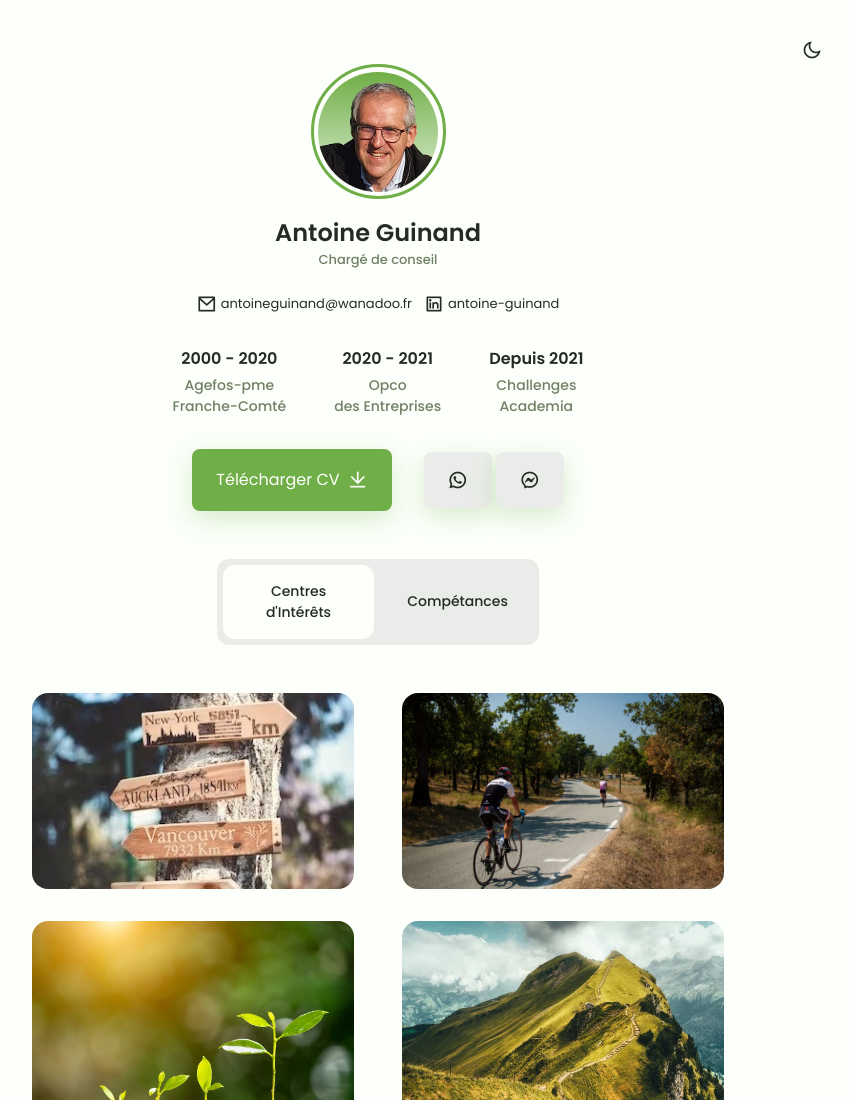
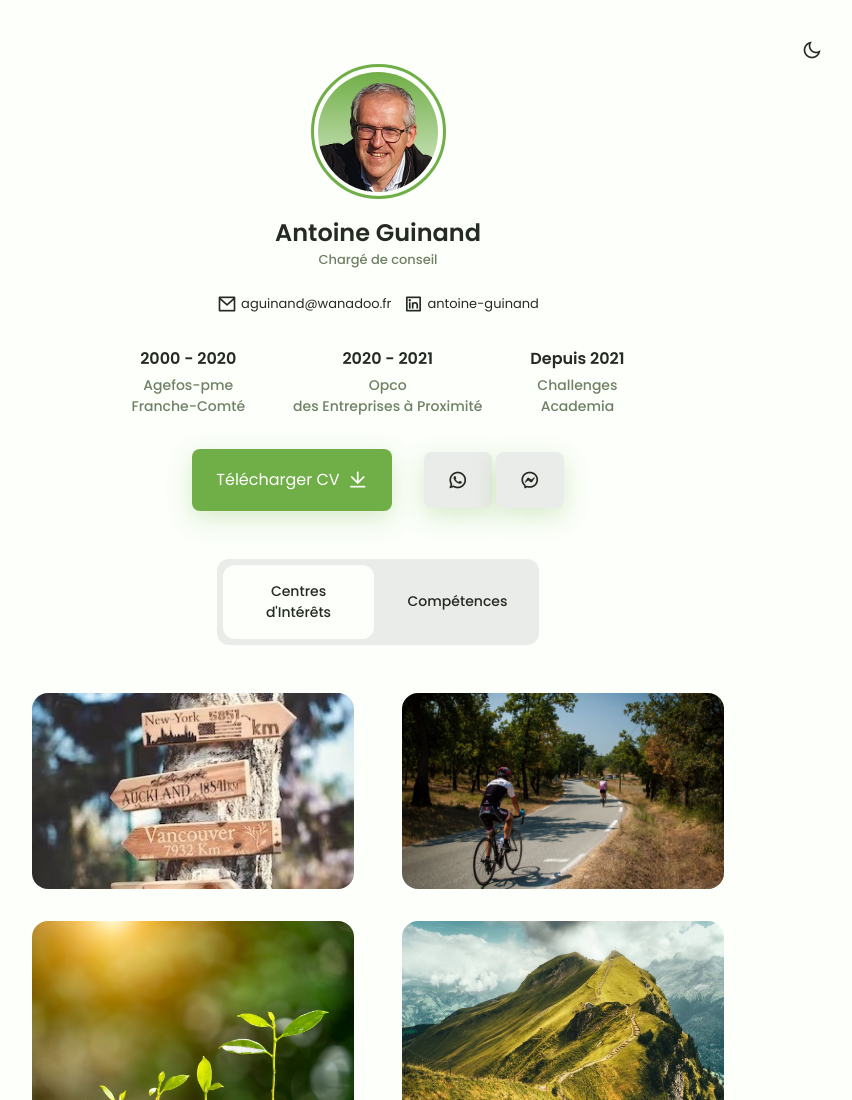
Before and after one commit to YulianGuinand/Portfolio---Antoine, a plain HTML site: page index.html in a window 1280 px wide. Shown: the top 1100 px of the page, without its empty margins (262-1114 px from the left). Drawn offline with nearby package versions, Linux system fonts and the light colour scheme.

Commit message:
modif favicon and correct

```diff
--- a/index.html
+++ b/index.html
@@ -5,7 +5,7 @@
         <meta name="viewport" content="width=device-width, initial-scale=1.0">
 
         <!--=============== FAVICON ===============-->
-        <link rel="shortcut icon" href="" type="image/x-icon">
+        <link rel="shortcut icon" href="assets/img/portfolio.ico" type="image/x-icon">
 
         <!--=============== REMIX ICONS ===============-->
         <link href="https://cdn.jsdelivr.net/npm/remixicon@2.5.0/fonts/remixicon.css" rel="stylesheet">
@@ -14,6 +14,7 @@
         <link rel="stylesheet" href="assets/css/styles.css">
 
         <title>Portfolio Antoine Guinand</title>
+
     </head>
     <body>
         <!--=============== HEADER PROFILE ===============-->
@@ -34,7 +35,7 @@
 
                     <ul class="profile__social">
                         <a href="https://messagerie.orange.fr/" target="_blank" class="profile__social-link">
-                            <i class="ri-mail-line"></i><p>antoineguinand@wanadoo.fr</p>
+                            <i class="ri-mail-line"></i><p>aguinand@wanadoo.fr</p>
                         </a>
                         <a href="https://www.linkedin.com/antoineguinand" target="_blank" class="profile__social-link">
                             <i class="ri-linkedin-box-line"></i><p>antoine-guinand</p>
@@ -52,7 +53,7 @@
                     <div class="profile__info-group">
                         <h3 class="profile__info-number">2020 - 2021</h3>
                         <p class="profile__info-description">
-                            Opco <br> des Entreprises
+                            Opco <br> des Entreprises à Proximité
                         </p>
                     </div>
                     <div class="profile__info-group">
@@ -91,7 +92,7 @@
                     </button>
 
                     <button class="filters__button" data-target="#compétances">
-                        Compétances
+                        Compétences
                     </button>
                 </ul>
 
```
Also changed, not shown: assets/img/portfolio.ico (added), assets/img/portfolio.png (added).
